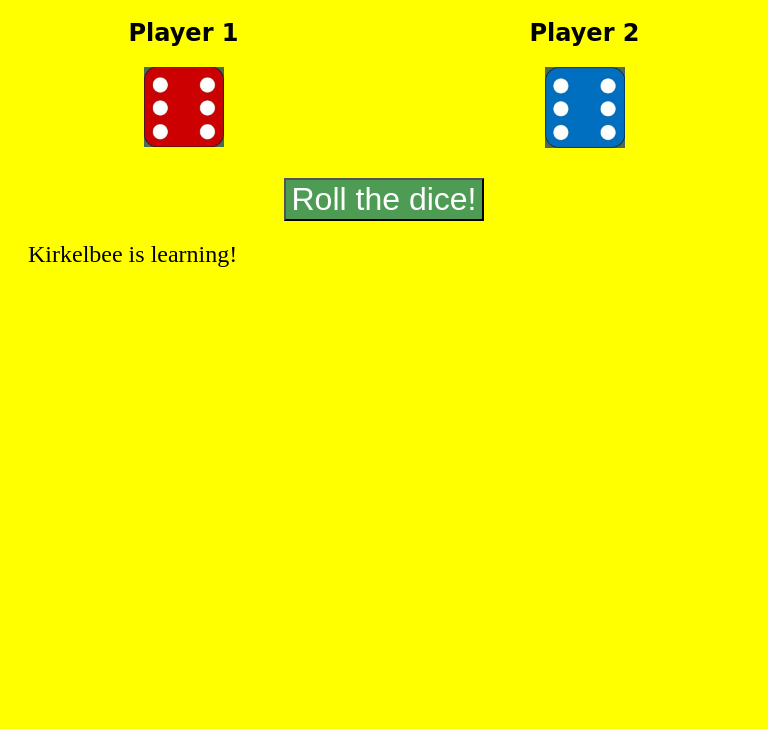
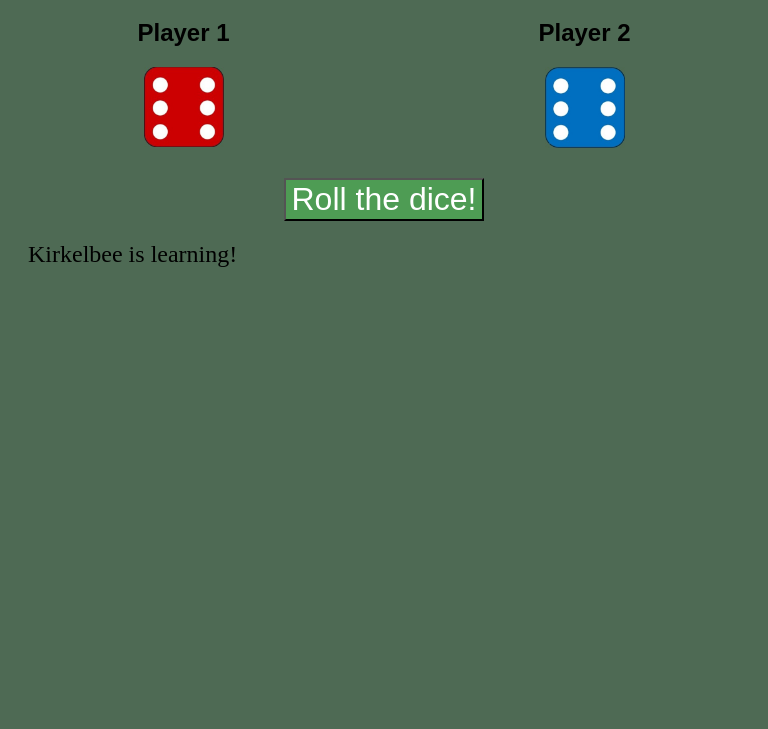
Before and after one commit to Kirkelbee/Dice-game, a plain HTML site: page index.html in a window 768 px wide. Shown: the part 71-800 px from the top of the page. Drawn offline with Linux system fonts and the light colour scheme.

Commit message:
Update styles.css
Corrected the sans-serif font for tablets and mobile devices, and set all the backgrounds to casino green.

```diff
--- a/styles.css
+++ b/styles.css
@@ -32,7 +32,7 @@ h1 {
 }
 
 h3 {
-    font-family:indie-flower, cursive;
+    font-family:indie-flower, sans-serif;
     font-size: 5rem;
     margin: 25px 0px;
 
@@ -62,11 +62,7 @@ footer {
 
 
 @media (min-width:768px) and (max-width:1200px) {
-    body {
-        background-color: orange;
-    }
     h1 {
-
         font-size: 5rem;
         margin: 25px 0px;
     }
@@ -100,9 +96,6 @@ footer {
 }
 
 @media (max-width:768px){
-    body {
-        background-color: yellow;
-    }
     h1 {
         font-size: 2rem;
         margin: 15px 0px;
```
